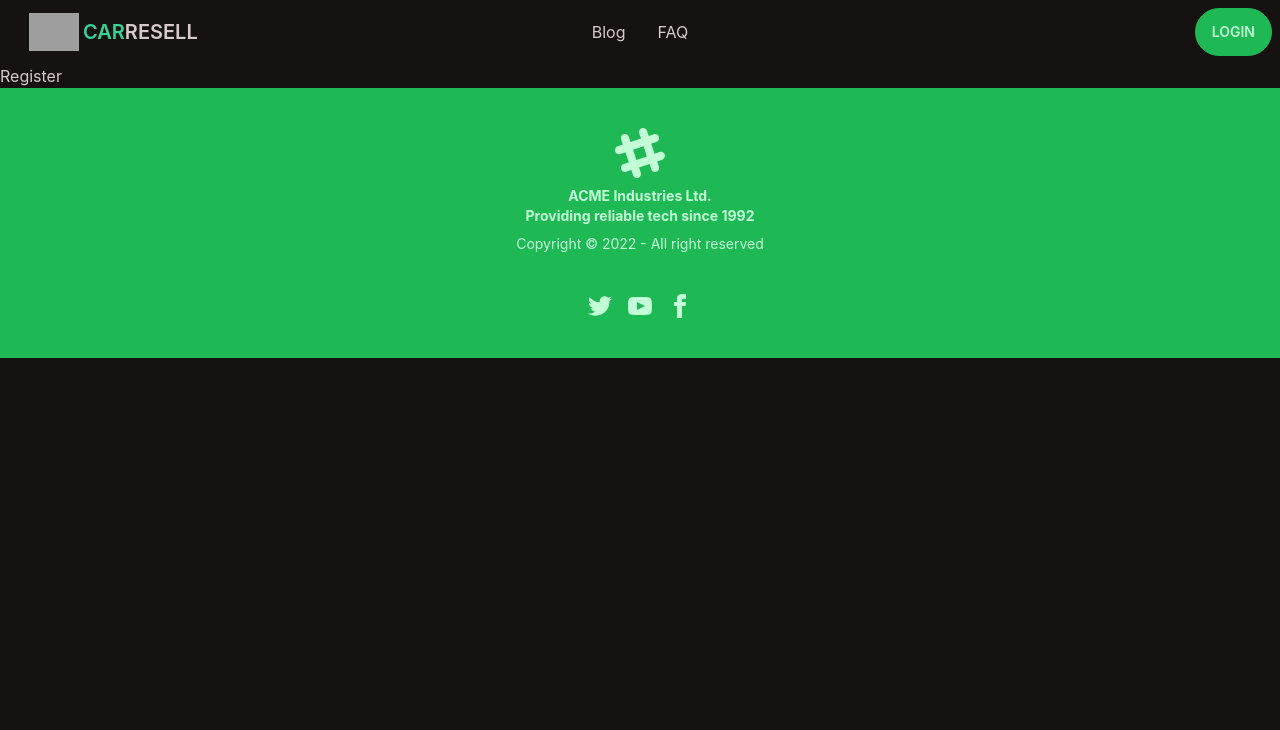
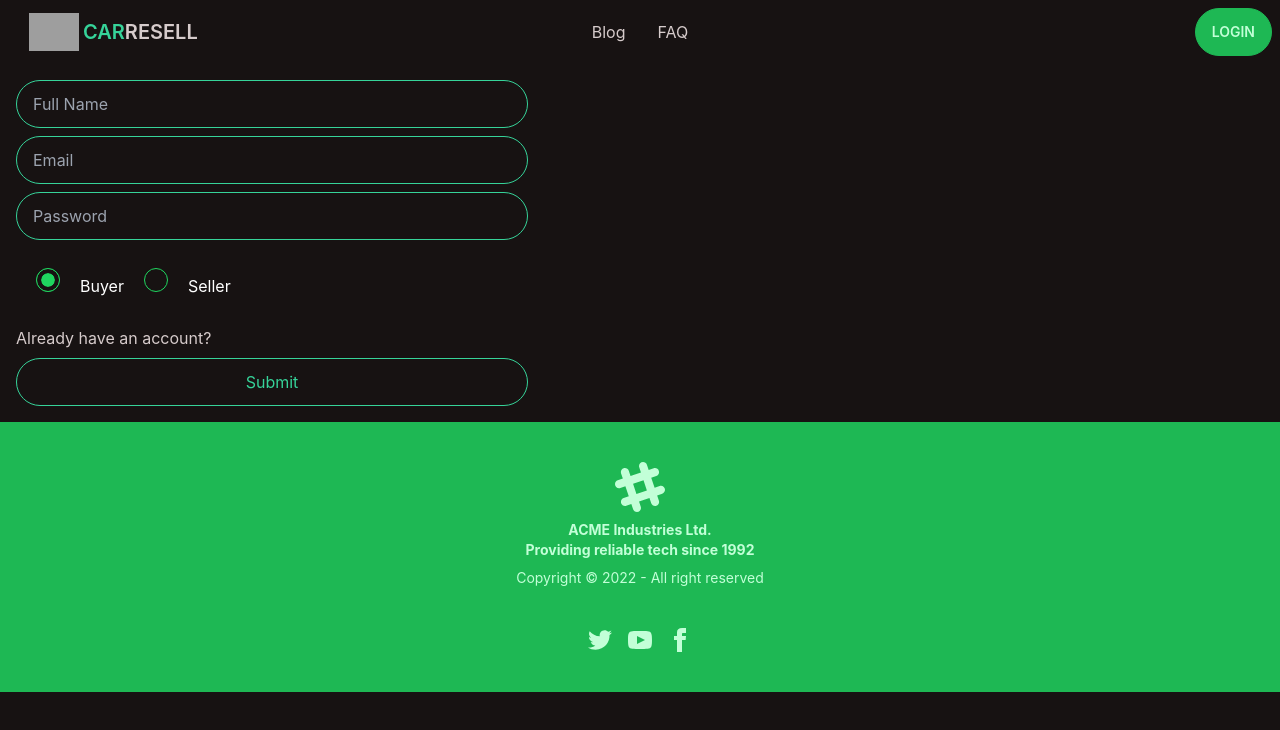
Before and after one commit to mitulchy07/resell-market-client-side, a React (Create React App) app: page /register in a window 1280 px wide. Shown: the top 730 px of the page. Built offline with nearby package versions, Linux system fonts and the light colour scheme; no server answers; grey boxes are pictures that could not be loaded.

Commit message:
login and registration page done

```diff
--- a/package.json
+++ b/package.json
@@ -11,6 +11,7 @@
     "firebase": "^9.14.0",
     "react": "^18.2.0",
     "react-dom": "^18.2.0",
+    "react-hook-form": "^7.39.5",
     "react-router-dom": "^6.4.3",
     "react-scripts": "5.0.1",
     "react-toastify": "^9.1.1",
--- a/src/Pages/Login/Login.js
+++ b/src/Pages/Login/Login.js
@@ -1,13 +1,42 @@
-import React from 'react';
+import React, { useState } from 'react';
+import { useForm } from 'react-hook-form';
 import { Link } from 'react-router-dom';
 
 const Login = () => {
+  const {
+    register,
+    handleSubmit,
+    formState: { errors },
+  } = useForm();
+  const [data, setData] = useState('');
   return (
-    <div>
-      <Link to='/register' className='btn m-4'>
-        Register Here.
-      </Link>
-    </div>
+    <form
+      className='grid grid-cols-1 gap-2 max-w-lg m-4'
+      onSubmit={handleSubmit((data) => setData(JSON.stringify(data)))}
+    >
+      <input
+        className='input btn-success btn-outline'
+        {...register('email', { required: 'Email address is requierd' })}
+        placeholder='Email'
+        type='email'
+      />
+      {errors.email && (
+        <p className='text-red-600'> {errors.email?.message} </p>
+      )}
+      <input
+        className='input btn-success btn-outline'
+        {...register('password', { required: 'Password is required' })}
+        placeholder='Password'
+        type='password'
+      />
+      {errors.password && (
+        <p className='text-red-600'> {errors.password?.message} </p>
+      )}
+      <p>{data}</p>
+
+      <Link to='/register'>Need an account?</Link>
+      <input className='input btn-success btn-outline' type='submit' />
+    </form>
   );
 };
 
--- a/src/Pages/Login/Register.js
+++ b/src/Pages/Login/Register.js
@@ -1,10 +1,80 @@
-import React from 'react';
+import React, { useContext } from 'react';
+import { useForm } from 'react-hook-form';
+import { Link } from 'react-router-dom';
+import { AuthContext } from '../../Context/AuthProvider/AuthProvider';
 
 const Register = () => {
+  const {
+    register,
+    handleSubmit,
+    formState: { errors },
+  } = useForm();
+  const { createUser } = useContext(AuthContext);
+  const handleSignUp = (data) => {
+    createUser(data.email, data.password)
+      .then((result) => {
+        const user = result.user;
+        console.log(user);
+      })
+      .catch((err) => console.error(err));
+  };
   return (
-    <div>
-      <h1>Register</h1>
-    </div>
+    <form
+      className='grid grid-cols-1 gap-2 max-w-lg m-4'
+      onSubmit={handleSubmit(handleSignUp)}
+    >
+      <input
+        className='input btn-success btn-outline'
+        type='name'
+        {...register('name', { required: 'Name is requierd' })}
+        placeholder='Full Name'
+      />
+      {errors.name && <p className='text-red-600'> {errors.name?.message} </p>}
+      <input
+        className='input btn-success btn-outline'
+        {...register('email', { required: 'Email address is requierd' })}
+        type='email'
+        placeholder='Email'
+      />
+      {errors.email && (
+        <p className='text-red-600'> {errors.email?.message} </p>
+      )}
+
+      <input
+        className='input btn-success btn-outline'
+        {...register('password', {
+          required: 'Password is requierd',
+          minLength: {
+            value: 6,
+            message: 'Password should be minimum 6 characters.',
+          },
+        })}
+        type='password'
+        placeholder='Password'
+      />
+      {errors.password && (
+        <p className='text-red-600'> {errors.password?.message} </p>
+      )}
+      <div className='text-white m-5'>
+        <input
+          {...register('status', { required: true })}
+          type='radio'
+          value='Buyer'
+          className='radio radio-secondary'
+          checked
+        />
+        <span className='mx-5'>Buyer</span>
+        <input
+          {...register('status', { required: true })}
+          type='radio'
+          value='Seller'
+          className='radio radio-secondary'
+        />
+        <span className='mx-5'>Seller</span>
+      </div>
+      <Link to='/login'>Already have an account?</Link>
+      <input className='input btn-success btn-outline' type='submit' />
+    </form>
   );
 };
 
```
Also changed, not shown: 2 other files (tests, documents, lock files or other folders).
